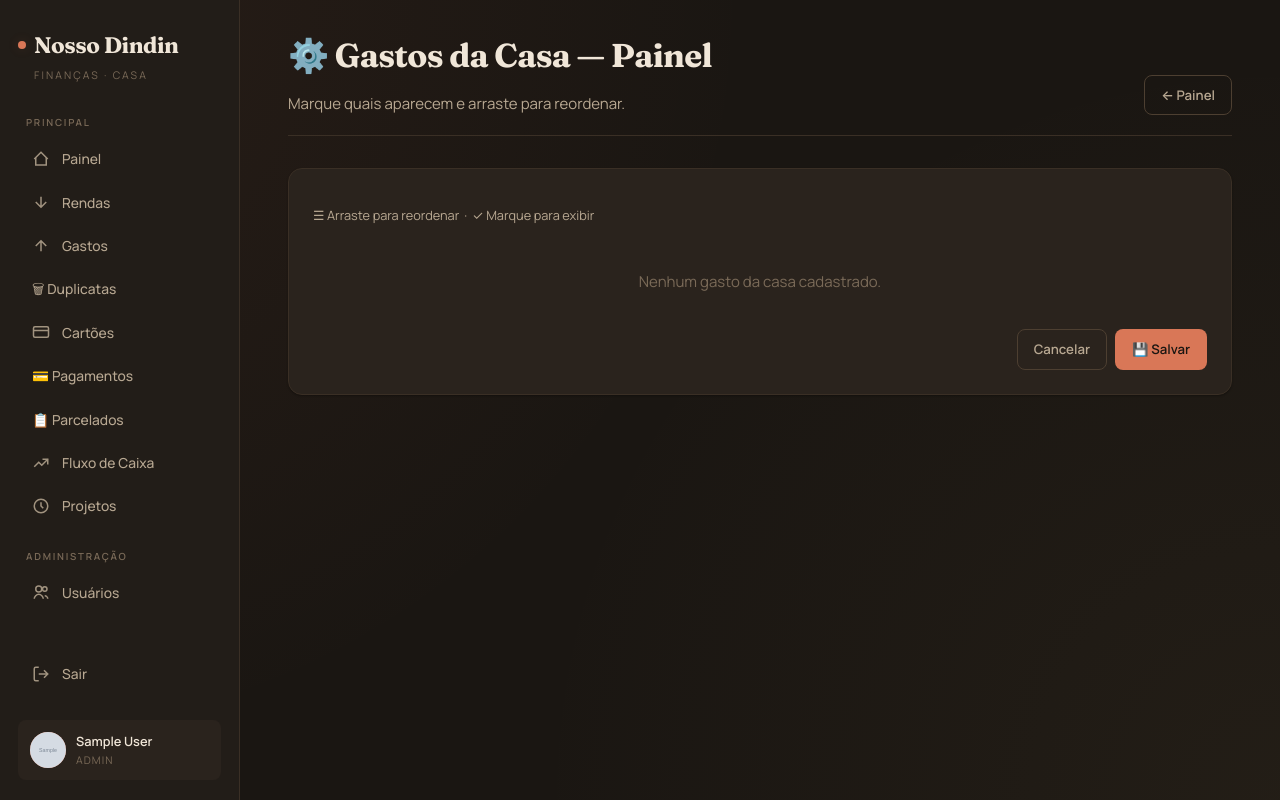
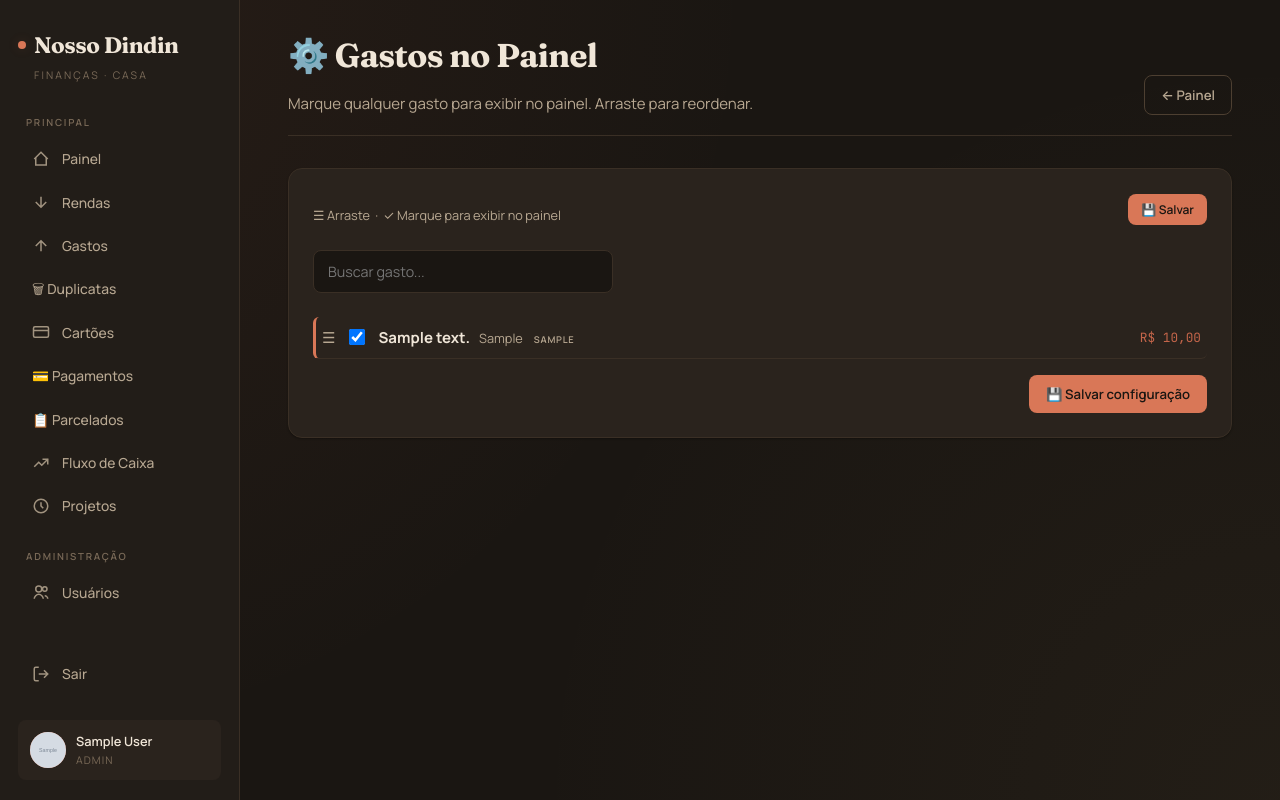
Before and after one commit to mavana1981-boop/NOSSOS-DINDINS, a Flask app: page /configurar-gastos-casa in a window 1280 px wide. Run offline with Flask 3, Linux system fonts and the light colour scheme; a user stored in the database is signed in; tables that the repository leaves empty hold one stand-in row (values such as "Sample post"); grey boxes marked "Sample" are stand-in pictures; parts of the project's set-up code (start-up, migrations or seed data) failed here and were passed over.

Commit message:
Update configurar_gastos_casa.html

```diff
--- a/app/templates/DASHBOARD/configurar_gastos_casa.html
+++ b/app/templates/DASHBOARD/configurar_gastos_casa.html
@@ -1,50 +1,69 @@
 {% extends "base.html" %}
-{% block title %}Configurar Gastos da Casa{% endblock %}
+{% block title %}Configurar Gastos no Painel{% endblock %}
 {% block content %}
 
 <div class="page-header">
   <div class="page-title-wrap">
-    <h1>&#9881;&#65039; Gastos da Casa &mdash; Painel</h1>
-    <p>Marque quais aparecem e arraste para reordenar.</p>
+    <h1>&#9881;&#65039; Gastos no Painel</h1>
+    <p>Marque qualquer gasto para exibir no painel. Arraste para reordenar.</p>
   </div>
   <a href="{{ url_for('dashboard.index') }}" class="btn btn-ghost">&#8592; Painel</a>
 </div>
 
 <form method="POST" action="{{ url_for('dashboard.salvar_config_gastos_casa') }}">
   <div class="card">
-    <p class="text-dim text-small mb-3">&#9776; Arraste para reordenar &nbsp;&middot;&nbsp; &#10003; Marque para exibir</p>
+    <div class="flex-between mb-3">
+      <p class="text-dim text-small mb-0">&#9776; Arraste &nbsp;&middot;&nbsp; &#10003; Marque para exibir no painel</p>
+      <button type="submit" class="btn btn-primary btn-sm">&#128190; Salvar</button>
+    </div>
+
+    <!-- Campo de busca -->
+    <input type="text" id="busca-gasto" placeholder="Buscar gasto..." class="form-control mb-3"
+           oninput="filtrarGastos(this.value)" style="max-width:300px;">
 
     <div id="sort-list">
-    {% for hh in links %}
-    {% set exp = hh.expense %}
-    <div class="si-row" draggable="true" data-id="{{ hh.id }}"
-         style="display:flex;align-items:center;gap:10px;padding:10px 6px;
+    {% for item in itens %}
+    {% set exp = item.expense %}
+    <div class="si-row" draggable="true" data-id="{{ exp.id }}"
+         style="display:flex;align-items:center;gap:10px;padding:9px 6px;
                 border-bottom:1px solid var(--border);background:var(--surface);
-                border-radius:6px;margin-bottom:4px;cursor:grab;">
-      <span style="color:var(--text-dim);font-size:1.1rem;">&#9776;</span>
-      <input type="checkbox" name="hh_ids" value="{{ hh.id }}"
-             style="width:16px;height:16px;flex-shrink:0;"
-             {% if hh.show_on_dashboard %}checked{% endif %}>
+                border-radius:6px;margin-bottom:3px;cursor:grab;
+                {% if item.pinned %}border-left:3px solid var(--accent);{% endif %}">
+      <span style="color:var(--text-dim);font-size:1rem;cursor:grab;flex-shrink:0;">&#9776;</span>
+      <input type="checkbox" name="exp_ids" value="{{ exp.id }}"
+             class="item-check" style="width:16px;height:16px;flex-shrink:0;"
+             {% if item.pinned %}checked{% endif %}>
       <div style="flex:1;">
-        <strong>{{ exp.description if exp else '?' }}</strong>
-        {% if exp %}<span class="text-dim text-small" style="margin-left:4px;">{{ exp.category }}</span>{% endif %}
+        <strong class="gasto-desc">{{ exp.description }}</strong>
+        <span class="text-dim text-small" style="margin-left:6px;">{{ exp.category }}</span>
+        <span class="badge" style="margin-left:4px;font-size:0.62rem;
+              background:var(--surface2);color:var(--text-dim);padding:1px 4px;border-radius:3px;">
+          {{ exp.kind }}
+        </span>
       </div>
-      <span class="mono text-small" style="color:var(--red);">{{ exp.amount|brl if exp else '' }}</span>
-      <input type="hidden" name="ordem" value="{{ hh.id }}">
+      <span class="mono text-small" style="color:var(--red);">{{ exp.amount|brl }}</span>
+      <input type="hidden" name="ordem" value="{{ exp.id }}">
     </div>
-    {% else %}
-    <p class="text-faint text-center" style="padding:20px;">Nenhum gasto da casa cadastrado.</p>
     {% endfor %}
     </div>
 
-    <div style="margin-top:16px;text-align:right;display:flex;gap:8px;justify-content:flex-end;">
-      <a href="{{ url_for('dashboard.index') }}" class="btn btn-ghost">Cancelar</a>
-      <button type="submit" class="btn btn-primary">&#128190; Salvar</button>
+    <div style="margin-top:16px;text-align:right;">
+      <button type="submit" class="btn btn-primary">&#128190; Salvar configuração</button>
     </div>
   </div>
 </form>
 
 <script>
+// Filtro de busca
+function filtrarGastos(q) {
+  q = q.toLowerCase();
+  document.querySelectorAll('.si-row').forEach(function(row) {
+    var desc = (row.querySelector('.gasto-desc') || {}).textContent || '';
+    row.style.display = (!q || desc.toLowerCase().includes(q)) ? '' : 'none';
+  });
+}
+
+// Drag-and-drop
 var list = document.getElementById('sort-list');
 var dragging = null;
 
@@ -55,7 +74,8 @@ list.addEventListener('dragstart', function(e) {
 list.addEventListener('dragend', function() {
   if(dragging) dragging.style.opacity='';
   dragging = null;
-  list.querySelectorAll('.si-row').forEach(function(el, i) {
+  // Atualizar campos hidden com nova ordem
+  list.querySelectorAll('.si-row').forEach(function(el) {
     el.querySelector('input[name="ordem"]').value = el.getAttribute('data-id');
   });
 });
```
